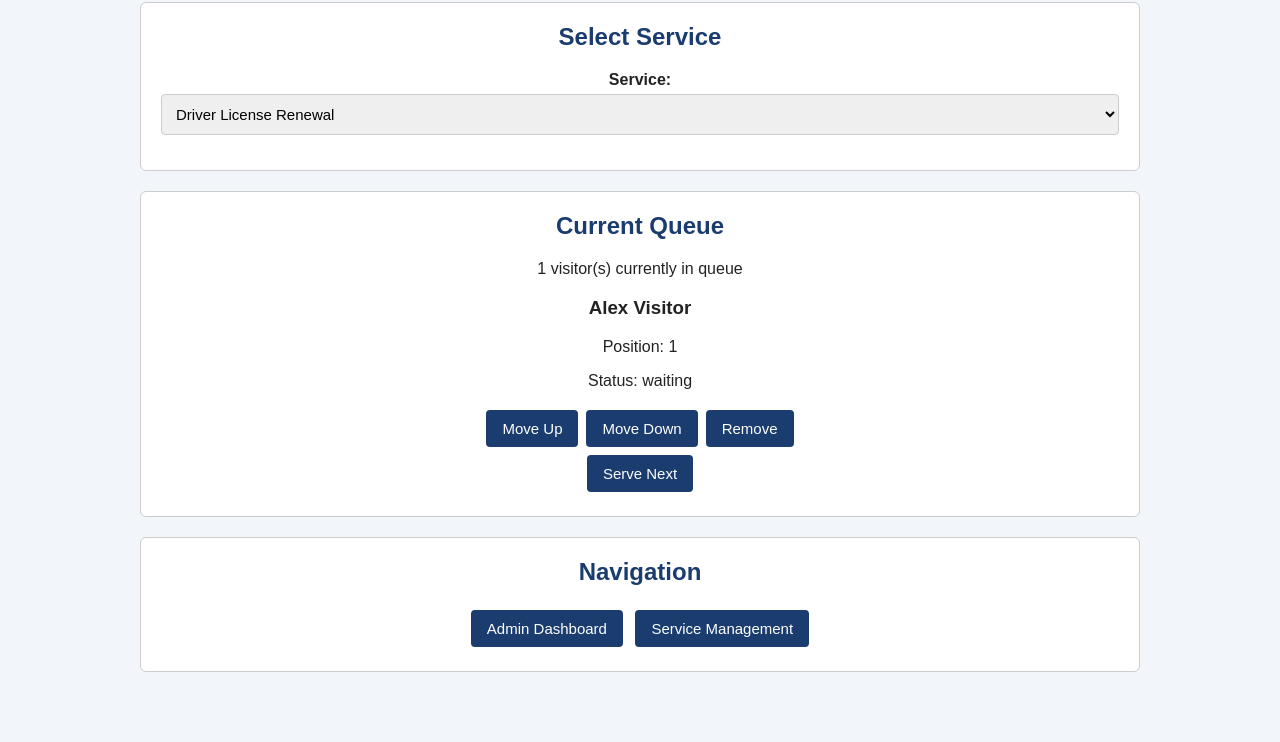
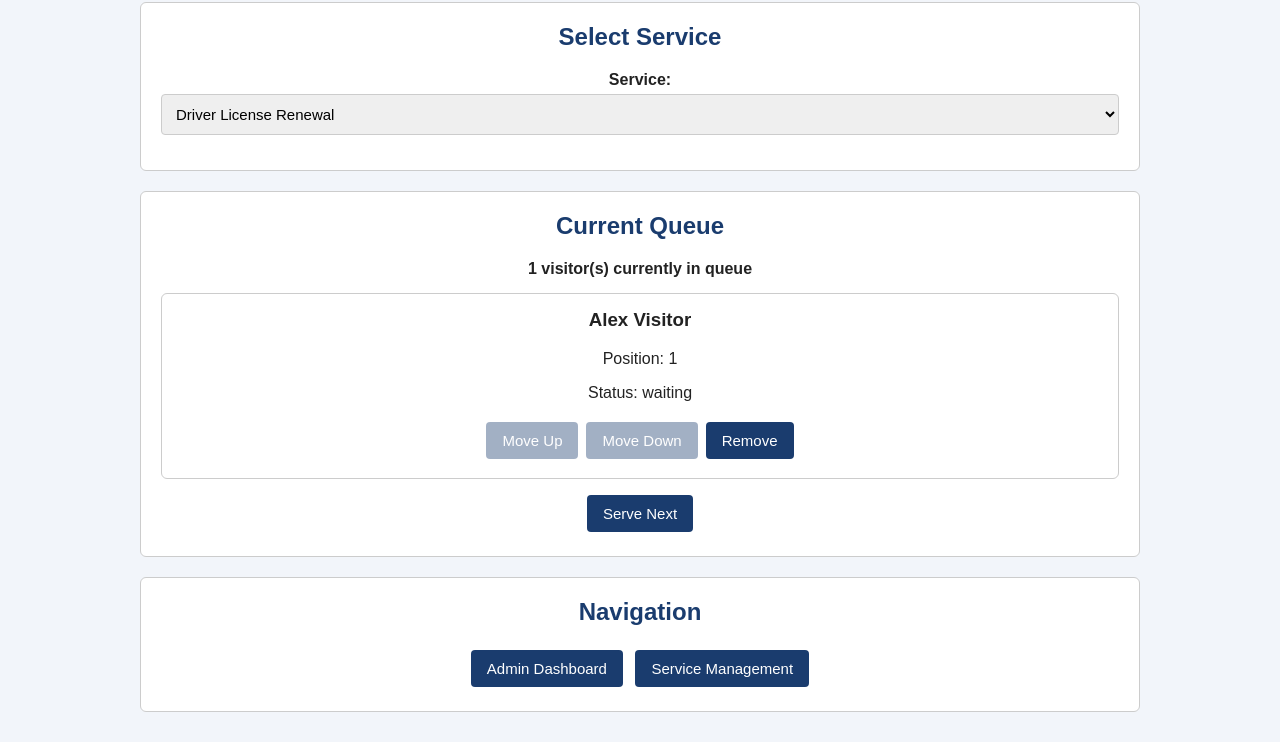
Before and after one commit to s101623/cosc4353-group9, a plain HTML site: page frontend/queue-management.html in a window 1280 px wide. Shown: the part 169-911 px from the top of the page. Before the commit the page ends 871 px from the top, so only its background shows below. Drawn offline with Linux system fonts and the light colour scheme.

Commit message:
finishing admin screen styles

```diff
--- a/frontend/css/admin-screens.css
+++ b/frontend/css/admin-screens.css
@@ -131,3 +131,26 @@
     margin-top: 5px;
     font-size: 14px;
 }
+
+/* Queue management */
+
+.queue-card {
+    border: 1px solid #cccccc;
+    border-radius: 6px;
+    padding: 15px;
+    margin-bottom: 12px;
+}
+
+.queue-card h3 {
+    margin-top: 0;
+}
+
+#queue-summary {
+    font-weight: bold;
+    margin-bottom: 15px;
+}
+
+button:disabled {
+    opacity: 0.4;
+    cursor: not-allowed;
+}
```
